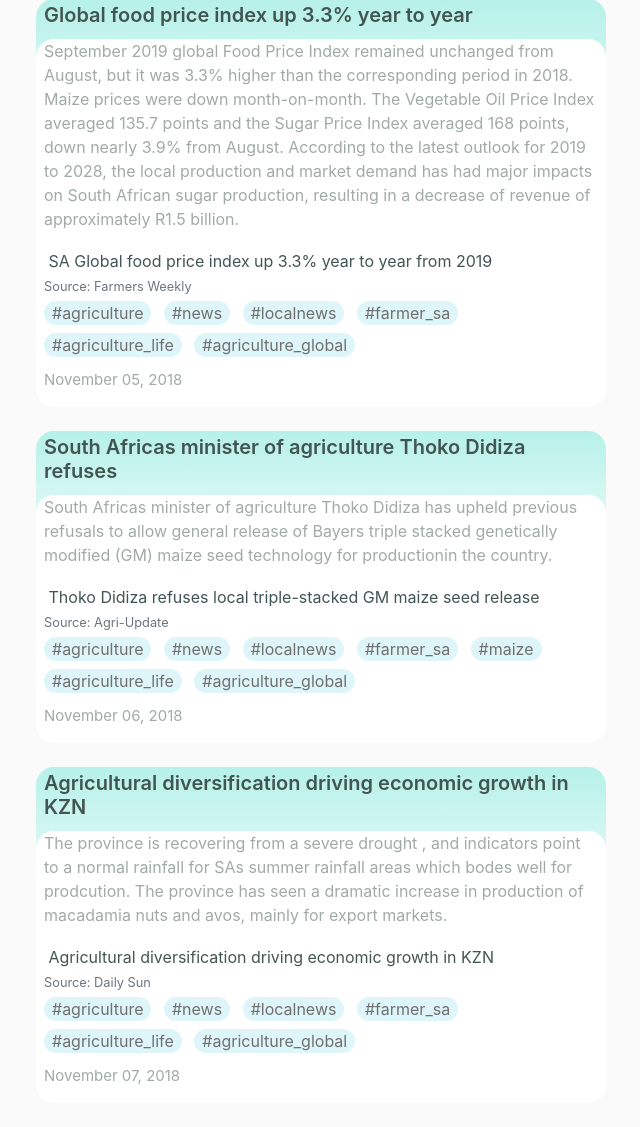
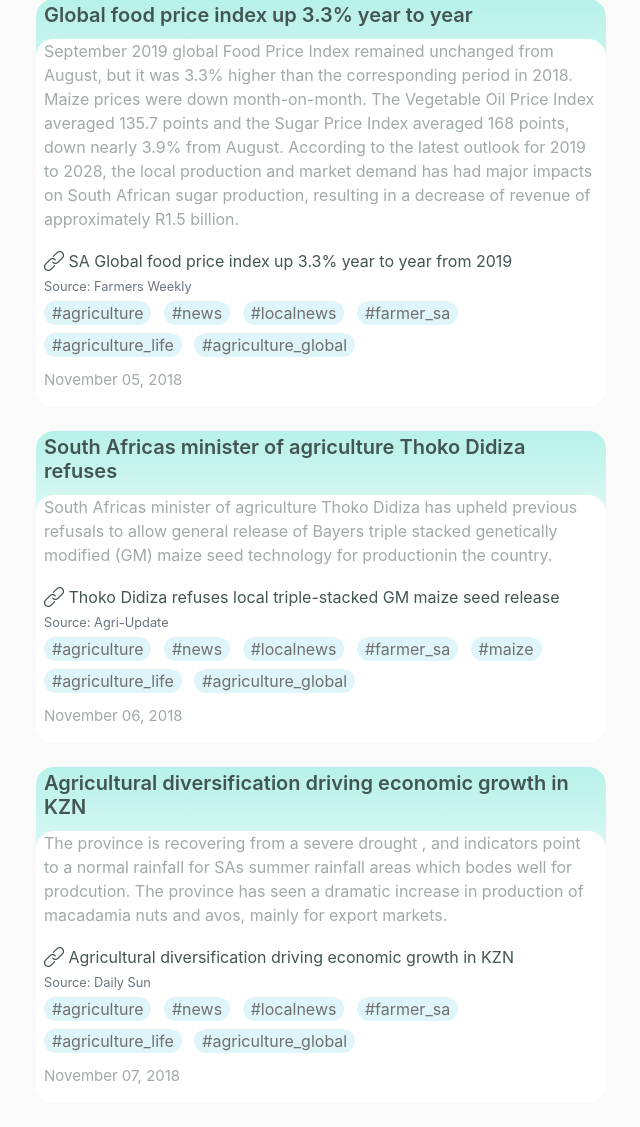
Before and after one commit to ryan-mroom/webapp, a Django app: page / in a window 1280 px wide. Shown: the part 81-1208 px from the top of the page, without its empty margins (319-959 px from the left). Run offline with Django 3.2, Linux system fonts and the light colour scheme; some libraries are stand-ins or nearby versions.

Commit message:
Added link icon

```diff
--- a/webapp/newsfeed/templates/newsfeed/home.html
+++ b/webapp/newsfeed/templates/newsfeed/home.html
@@ -7,7 +7,7 @@
                 <div class="content-card">
                     <p class="mx-2 article-content">{{ post.content }}</p>
                     <div class="mx-2 atricle-link-box">
-                        <div class="article-link-icon"></div>
+                         <img src="static/core/link-icon.png" alt="link" height="20" width="20">
                         <a class="article-link" href="{{ post.link_url }}">{{ post.link_title }}</a>
                     </div>
                     <small class="ml-2 text-muted">Source: {{ post.source }}</small>
@@ -18,9 +18,7 @@
                             </div>
                         {% endfor %}
                     </div>
-                    <div class="article-date">
-                        <p class="ml-2">{{ post.date_posted }}</p>
-                    </div>
+                    <p class="ml-2 article-date">{{ post.date_posted }}</p>
                 </div>
             </div>
         </article>
```
